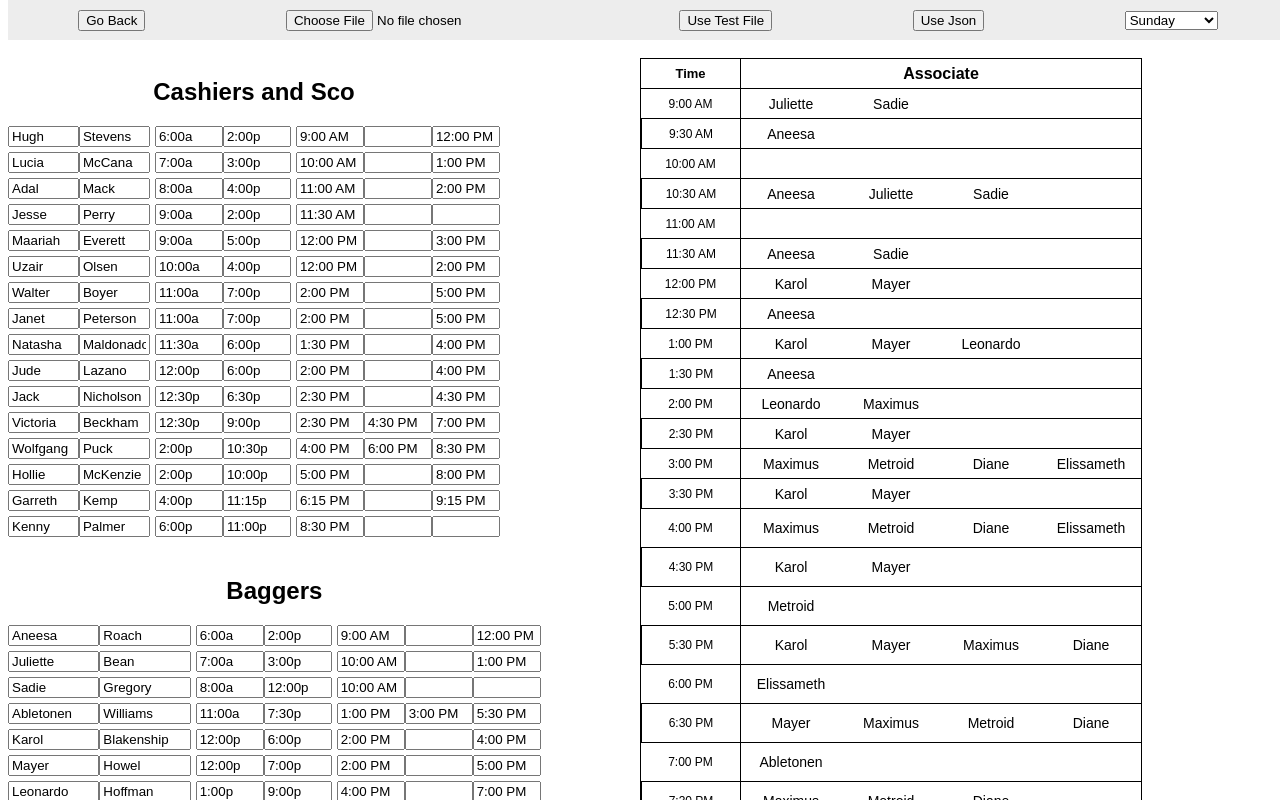
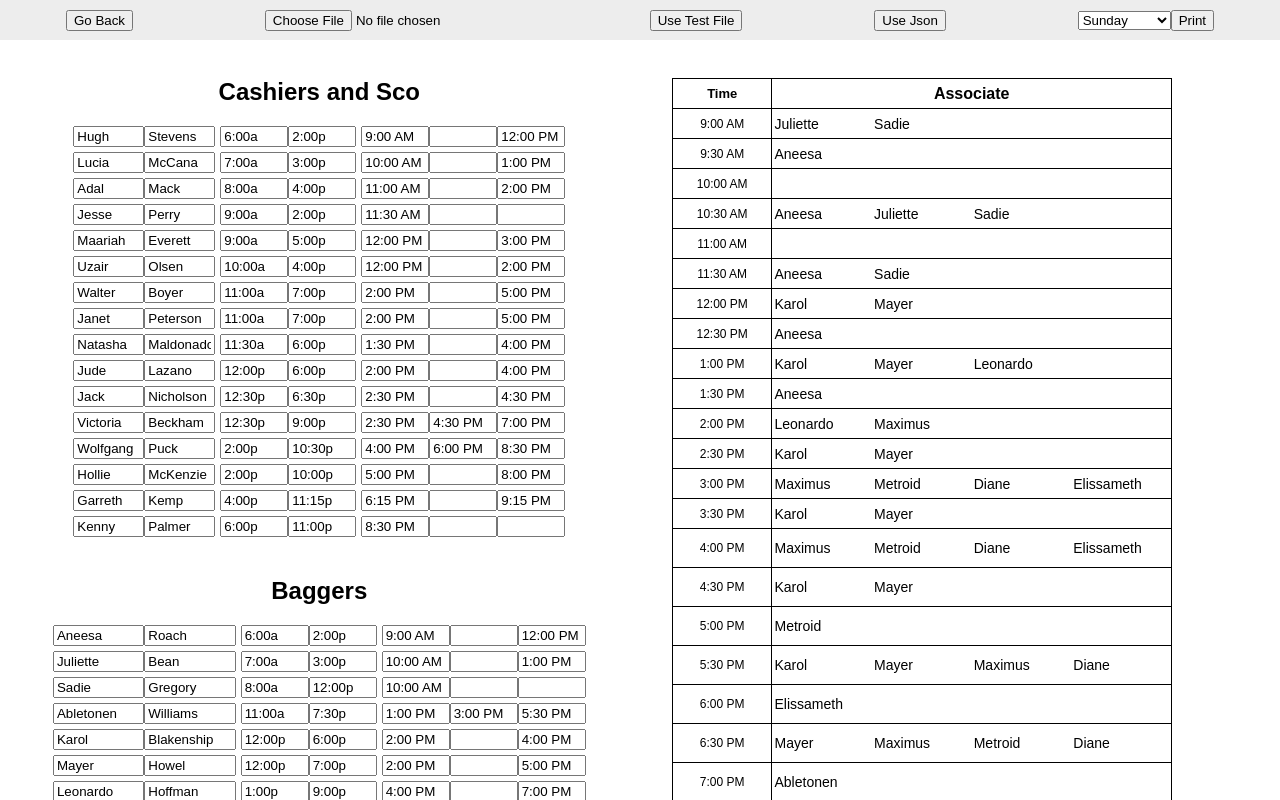
Before and after one commit to EljiahR/k-xlsx-converter-front-end, a Next.js app: page /dashboard/report in a window 1280 px wide. Both pictures are taken after a click on the button "Use Test File". Shown: the top 800 px of the page. Built offline with nearby package versions, Linux system fonts and the light colour scheme.

Commit message:
Got styles in a good spot

```diff
--- a/src/app/_components/NavBar.tsx
+++ b/src/app/_components/NavBar.tsx
@@ -39,7 +39,9 @@ const NavBar = ({
                 )
               })}
             </select>
+            <button onClick={handlePdfGenerator}>Print</button>
           </div>
+
         )}
       </div>
     </div>
--- a/src/app/_components/editor/Carts.tsx
+++ b/src/app/_components/editor/Carts.tsx
@@ -125,10 +125,8 @@ const Carts = () => {
                     index={index}
                     pos={i}
                     name={shifts[currentDay].carts[index][i].name}
-                    editable={shifts[currentDay].carts[index][i].editable}
                     handleOnDrag={handleOnDrag}
                     handleOnDrop={handleOnDrop}
-                    inputReference={inputReference}
                     carts={shifts[currentDay].carts}
                     selectedBagger={selectedBagger}
                     time={time}
--- a/src/app/_components/editor/CartsSubComponents/CartSlot.tsx
+++ b/src/app/_components/editor/CartsSubComponents/CartSlot.tsx
@@ -1,6 +1,5 @@
 import checkCartErrors from "../../../_lib/helpers/checkCartErrors";
 import styles from "@/styles/Carts.module.css";
-import { useEffect } from "react";
 import { addMinutesToBreak } from "../../../_lib/helpers/timeFunctions";
 import { BaggerInfo, CartSlotProps } from "../../../_lib/types/cartTypes";
 import { IEmployeeBO } from "../../../_lib/types/shiftTypes";
@@ -11,10 +10,8 @@ const CartSlot = ({
   index,
   pos,
   name,
-  editable,
   handleOnDrag,
   handleOnDrop,
-  inputReference,
   carts,
   selectedBagger,
   time,
@@ -48,48 +45,20 @@ const CartSlot = ({
       : thisBagger.breakTwo;
     baggerInfo.subShift = thisBagger.subshift;
   }
-  //yes I copied this from individualShifts
-  useEffect(() => {
-    if (carts[index][pos].editable) {
-      inputReference.current.select();
-    }
-  }, [carts[index][pos].editable]);
-  if (editable) {
-
-      /*
-      Want to make transform into input on tab and
-      draggable divs accessable coexist, current only 1 can
-    */
 
     return (
       <input
-        className={styles["bagger-slot"]}
+        className={`${styles["bagger-slot"]} ${name == selectedBagger && selectedBagger != "" ? styles["name-highlight"] : ""} ${checkCartErrors(baggerInfo, time, carts[index], index > 0 ? carts[index - 1] : null, index < 35 ? carts[index + 1] : null)}`}
         draggable="true"
         id={`${index}:${pos}`}
         value={name}
         onDragStart={(e) => handleOnDrag(e, name)}
         onDragOver={(e) => e.preventDefault()}
         onDrop={(e) => handleOnDrop(e)}
-        onBlur={() => dispatch(toggleCartSlotEdit({index, pos, name}))}
+        onFocus={() => dispatch(toggleCartSlotEdit({index, pos, name}))}
         onChange={(e) => dispatch(editCartSlot({pos, index, newValue: e.target.value}))}
-        ref={inputReference}
       />
     );
-  }
-  return (
-    <div
-      className={`${styles["bagger-slot"]} ${name == selectedBagger && selectedBagger != "" ? styles["name-highlight"] : ""} ${checkCartErrors(baggerInfo, time, carts[index], index > 0 ? carts[index - 1] : null, index < 35 ? carts[index + 1] : null)}`}
-      draggable="true"
-      id={`${index}:${pos}`}
-      onDragStart={(e) => handleOnDrag(e, name)}
-      onDragOver={(e) => e.preventDefault()}
-      onDrop={(e) => handleOnDrop(e)}
-      onClick={() => dispatch(toggleCartSlotEdit({index, pos, name}))}
-      tabIndex={0}
-    >
-      {name}
-    </div>
-  );
 };
 
 export default CartSlot;
--- a/src/app/_lib/types/cartTypes.ts
+++ b/src/app/_lib/types/cartTypes.ts
@@ -6,10 +6,8 @@ export interface CartSlotProps {
   index: number;
   pos: number;
   name: string;
-  editable: boolean;
   handleOnDrag: OnDragType;
   handleOnDrop: OnDropType;
-  inputReference: React.MutableRefObject<any>;
   carts: ICartShift[][];
   selectedBagger: string;
   time: string;
--- a/src/app/_styles/App.module.css
+++ b/src/app/_styles/App.module.css
@@ -3,7 +3,9 @@
   text-align: center;
   width: 100%;
   padding-top: 50px;
-  display: grid;
-  grid-template-columns: 1fr 1fr;
-  justify-content: center;
+  display: flex;
+  flex-direction: row;
+  justify-content: space-around;
+  flex-wrap: wrap;
+  gap: 10px;
 }
--- a/src/app/_styles/Board.module.css
+++ b/src/app/_styles/Board.module.css
@@ -1,8 +1,10 @@
 #board {
     display: flex;
-    flex-direction: column;
+    flex-direction: row;
+    flex-wrap: wrap;
     gap: 20px;
-    width: fit-content;
+    min-width: 600px;
+    max-width: 45%;
     justify-content: center;
 }
 
--- a/src/app/_styles/Carts.module.css
+++ b/src/app/_styles/Carts.module.css
@@ -1,8 +1,9 @@
 #carts {
-  max-width: 50%;
-  min-width: 400px;
-  grid-column: 2;
+  min-width: 500px;
+  max-width: 45%;
+  padding: 20px;
 }
+
 
 #lot {
   display: grid;
@@ -11,13 +12,16 @@
   border: 1px solid black;
   border-bottom: none;
   min-width: 500px;
+  max-width: 80%;
+  box-sizing: border-box;
 }
 
 #lot > * {
   display: flex;
   align-items: center;
   justify-content: center;
-  border-bottom: 1px solid black
+  border-bottom: 1px solid black;
+    box-sizing: border-box;
 }
 
 #lot > input {
@@ -37,10 +41,6 @@
   font-weight: bold;
 }
 
-#second-time-label {
-  border-left: 1px solid black;
-}
-
 .lot-associate-label {
   grid-column-end: span 4;
   font-weight: bold;
@@ -55,12 +55,9 @@
   border-right: 1px solid black
 }
 
-.right-time {
-  border-left: 1px solid black;
-}
-
 .bagger-slot {
   font-size: 14px;
+  border: none;
 }
 
 .shift-highlight {
```
